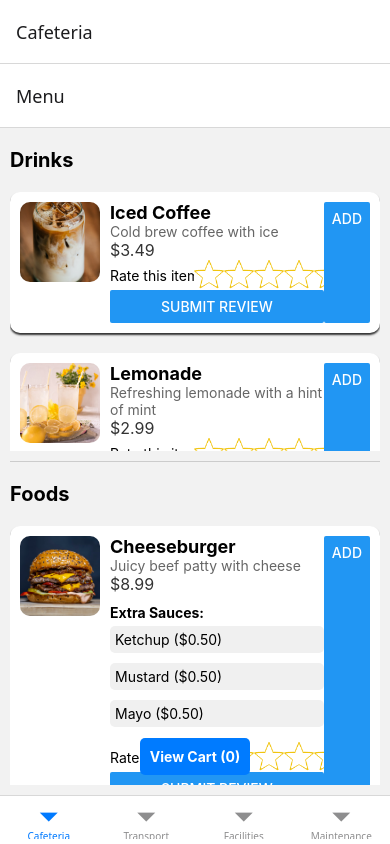
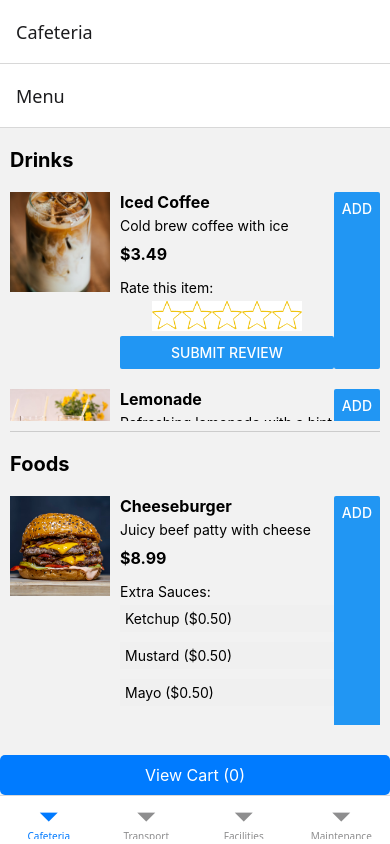
Before and after one commit to artinaazemii/CampusServicesApp, a React Native app: screen /Cafeteria in a window 390 px wide. Built offline with nearby package versions, Linux system fonts and the light colour scheme.

Commit message:
Projekti

```diff
--- a/screens/CafeteriaScreen.js
+++ b/screens/CafeteriaScreen.js
@@ -8,6 +8,7 @@ import {
   StyleSheet,
   Button,
   Platform,
+  Alert,
 } from 'react-native';
 import { createStackNavigator } from '@react-navigation/stack';
 import { Rating } from 'react-native-ratings';
@@ -224,7 +225,7 @@ function MenuItem({ item, onAddToCart, onAddReview }) {
           onPress={() => {
             onAddReview(item.id, rating);
             setRating(0); // Reset rating after submission
-            showAlert('Review Submitted', 'Thank you for your review!');
+            showAlert('Thank you for your review!'); // Updated alert
           }}
         />
       </View>
@@ -399,7 +400,6 @@ export default function CafeteriaStack() {
   );
 }
 
-
 const styles = StyleSheet.create({
   container: {
     flex: 1,
@@ -417,137 +417,123 @@ const styles = StyleSheet.create({
     width: '100%',
     height: 1,
     backgroundColor: '#ccc',
-    marginVertical: 10,  },
+    marginVertical: 10,
+  },
   cartButton: {
     backgroundColor: '#007BFF',
     padding: 10,
     borderRadius: 5,
-      position: 'absolute',
-      bottom: 20,
-      alignSelf: 'center',
+    marginTop: 20,
+    alignItems: 'center',
   },
   cartButtonText: {
-      color: 'white',
-      fontWeight: 'bold',
+    color: '#fff',
+    fontSize: 16,
   },
-    menuItem: {
-      flexDirection: 'row',
+  cartContainer: {
+    flex: 1,
+    padding: 10,
+  },
+  cartItem: {
     marginVertical: 10,
     padding: 10,
-      backgroundColor: '#fff',
-      borderRadius: 10,
-      shadowColor: '#000',
-      shadowOffset: { width: 0, height: 2 },
-      shadowOpacity: 0.8,
-      shadowRadius: 2,
-      elevation: 3,
-    },
-    itemImage: {
-      width: 80,
-      height: 80,
-      borderRadius: 10,
-      marginRight: 10,
-    },
-    itemInfo: {
-      flex: 1,
-      justifyContent: 'space-between',
+    borderWidth: 1,
+    borderColor: '#ccc',
+    borderRadius: 5,
   },
   itemName: {
     fontSize: 18,
     fontWeight: 'bold',
   },
+  quantityControls: {
+    flexDirection: 'row',
+    alignItems: 'center',
+    marginVertical: 10,
+  },
+  quantityText: {
+    fontSize: 18,
+    marginHorizontal: 10,
+  },
+  itemTotal: {
+    fontSize: 16,
+    fontWeight: 'bold',
+    marginTop: 10,
+  },
+  saucesList: {
+    marginTop: 10,
+  },
+  sauceItem: {
+    fontSize: 14,
+  },
+  flatListContent: {
+    paddingBottom: 100,
+  },
+  checkoutContainer: {
+    marginTop: 20,
+    alignItems: 'center',
+  },
+  total: {
+    fontSize: 20,
+    fontWeight: 'bold',
+  },
+  checkoutButton: {
+    backgroundColor: '#28A745',
+    padding: 10,
+    borderRadius: 5,
+    marginTop: 10,
+  },
+  checkoutButtonText: {
+    color: '#fff',
+    fontSize: 18,
+  },
+  emptyCart: {
+    fontSize: 18,
+    textAlign: 'center',
+    marginTop: 20,
+  },
+  menuItem: {
+    flexDirection: 'row',
+    marginVertical: 10,
+  },
+  itemImage: {
+    width: 100,
+    height: 100,
+    marginRight: 10,
+  },
+  itemInfo: {
+    flex: 1,
+  },
+  itemName: {
+    fontSize: 16,
+    fontWeight: 'bold',
+  },
   itemDescription: {
     fontSize: 14,
-      color: '#666',
+    marginVertical: 5,
   },
   itemPrice: {
     fontSize: 16,
-      color: '#333',
+    fontWeight: 'bold',
+    marginVertical: 5,
   },
   sauceContainer: {
     marginVertical: 10,
   },
-    sauceTitle: {
-      fontSize: 14,
-      fontWeight: 'bold',
-    },
   sauceButton: {
     padding: 5,
+    backgroundColor: '#f0f0f0',
     marginVertical: 5,
-      backgroundColor: '#f0f0f0',
-      borderRadius: 5,
   },
   sauceButtonSelected: {
-      backgroundColor: '#c0c0c0',
+    backgroundColor: '#c0f0c0',
   },
   ratingContainer: {
-      flexDirection: 'row',
-      alignItems: 'center',
+    marginTop: 10,
   },
   ratingTitle: {
     fontSize: 14,
-      marginRight: 10,
   },
   ratingStars: {
-      flex: 1,
-    },
-    cartContainer: {
-      flex: 1,
-      padding: 10,
-    },
-    emptyCart: {
-      fontSize: 18,
-      textAlign: 'center',
-      marginVertical: 20,
-    },
-    cartItem: {
-      flexDirection: 'row',
-      justifyContent: 'space-between',
-      alignItems: 'center',
-      paddingVertical: 10,
-      borderBottomWidth: 1,
-      borderBottomColor: '#ccc',
-    },
-    quantityControls: {
-      flexDirection: 'row',
-      alignItems: 'center',
-    },
-    quantityText: {
-      marginHorizontal: 10,
-      fontSize: 16,
-    },
-    itemTotal: {
-      fontSize: 16,
-      fontWeight: 'bold',
-    },
-    saucesList: {
-      marginTop: 5,
-    },
-    sauceItem: {
-      fontSize: 14,
-      color: '#666',
-    },
-    flatListContent: {
-      paddingBottom: 80, // To avoid overlapping with the checkout button
-    },
-    checkoutContainer: {
-      padding: 10,
-      borderTopWidth: 1,
-      borderTopColor: '#ccc',
-    },
-    total: {
-      fontSize: 18,
-      fontWeight: 'bold',
-      marginBottom: 10,
-    },
-    checkoutButton: {
-      backgroundColor: '#007BFF',
-      padding: 10,
-      borderRadius: 5,
-      alignItems: 'center',
-    },
-    checkoutButtonText: {
-      color: 'white',
-      fontWeight: 'bold',
+    marginVertical: 5,
   },
 });
--- a/screens/FacilityScreen.js
+++ b/screens/FacilityScreen.js
@@ -1,5 +1,5 @@
 import React, { useState } from 'react';
-import { View, Text, FlatList, TouchableOpacity, Modal, StyleSheet, Button, TextInput, Platform } from 'react-native';
+import { View, Text, FlatList, TouchableOpacity, Modal, StyleSheet, Button, TextInput, Platform, Alert } from 'react-native';
 
 // Updated facilities data...
 const facilities = [
@@ -37,7 +37,7 @@ function BookingModal({ visible, facility, onClose, onBook }) {
     if (selectedSlot) {
       onBook(facility.id, selectedSlot);
 
-      // Adjusting for cross-platform alert (using window.alert for web)
+      // Cross-platform alert handling
       if (Platform.OS === 'web') {
         window.alert(`You have successfully booked the ${facility.name} at ${selectedSlot}`);
       } else {
--- a/screens/MaintenanceScreen.js
+++ b/screens/MaintenanceScreen.js
@@ -1,5 +1,5 @@
 import React, { useState } from 'react';
-import { View, Text, TextInput, Button, FlatList, StyleSheet, TouchableOpacity, Image, Modal, KeyboardAvoidingView, Platform, ScrollView } from 'react-native';
+import { View, Text, TextInput, Button, FlatList, StyleSheet, TouchableOpacity, Image, Modal, KeyboardAvoidingView, Platform, ScrollView, Alert } from 'react-native';
 import { Picker } from '@react-native-picker/picker';
 import * as ImagePicker from 'expo-image-picker';
 import { Ionicons } from '@expo/vector-icons';
```
Also changed, not shown: package.json (+7 -6 lines), assets/bus-icon.avif (added), screens/TransportScreen.js (line endings or trailing spaces), 1 other file (tests, documents, lock files or other folders). Lines whose indentation alone changed are shown as unchanged.
